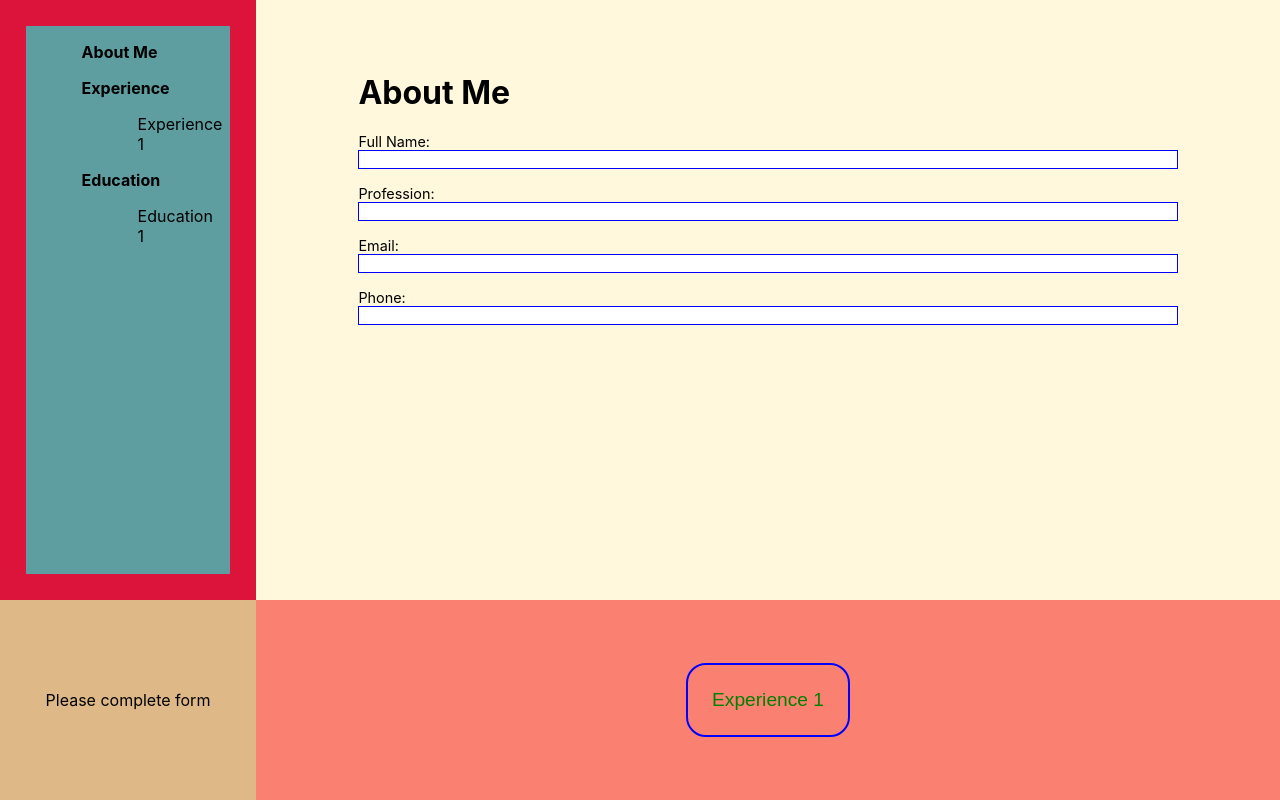
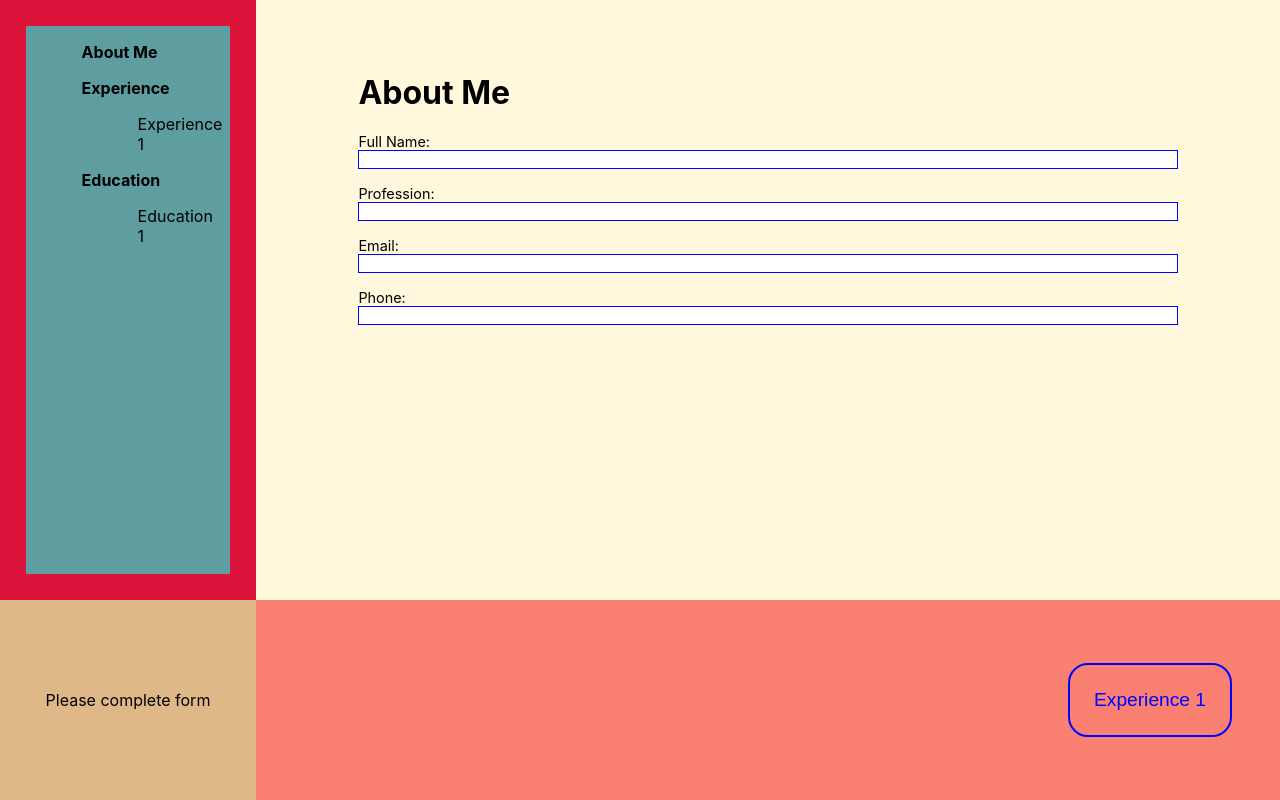
Before and after one commit to daoudmerchant/cv-app, a React (Create React App) app: page / in a window 1280 px wide. Built offline with nearby package versions, Linux system fonts and the light colour scheme.

Commit message:
Fix button flex justification

```diff
--- a/src/components/FormButtons.js
+++ b/src/components/FormButtons.js
@@ -59,6 +59,7 @@ export default class FormButtons extends Component {
 
       if (viewNo === "0") {
         // first of type
+
         if (viewType === "experience") {
           // Experience 1
           prevFormButton = (
@@ -116,6 +117,23 @@ export default class FormButtons extends Component {
       addNewButton,
       nextFormButton,
     ].filter((button) => button);
-    return <div className="buttonContainer">{Buttons}</div>;
+
+    let containerJustify;
+    switch (Buttons.length) {
+      case 1:
+        containerJustify = { justifyContent: "flex-end" };
+        break;
+      case 2:
+        containerJustify = { justifyContent: "space-between" };
+        break;
+      default:
+        containerJustify = { justifyContent: "center" };
+        break;
+    }
+    return (
+      <div className="buttonContainer" style={containerJustify}>
+        {Buttons}
+      </div>
+    );
   }
 }
--- a/src/styles/FormButtons.css
+++ b/src/styles/FormButtons.css
@@ -21,11 +21,6 @@
   margin-right: auto;
 }
 
-button:only-child {
-  align-content: flex-start;
-  color: green;
-}
-
 button:hover {
   background-color: blue;
   color: white;
```
